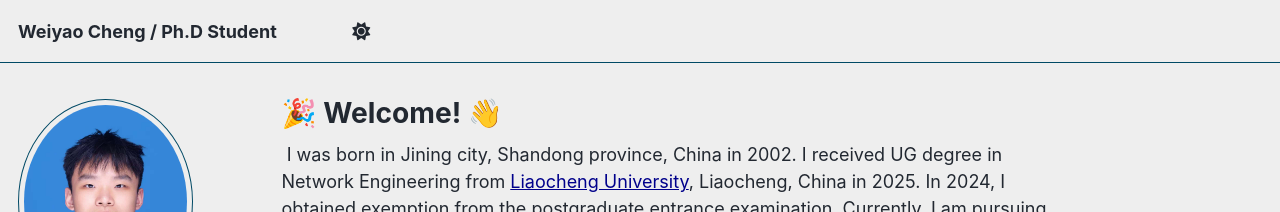
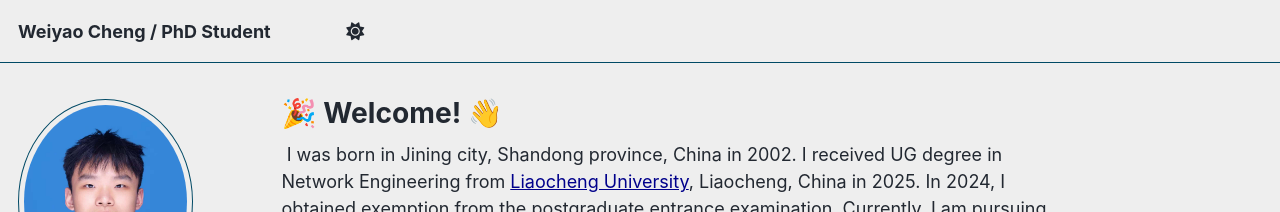
Before and after one commit to cwylcu080903/cwylcu080903.github.io, a Jekyll site: the page built from _pages/about.md, in a window 1280 px wide. Shown: the top 212 px of the page. Built offline with Jekyll 4.4.1, drawn with Linux system fonts in a browser that asks for light colours; some web fonts are replaced; a script bundle is joined from its source files by our own code; library files that are not in the unit come from our copies.

Commit message:
Update _config.yml

```diff
--- a/_config.yml
+++ b/_config.yml
@@ -9,7 +9,7 @@
 # Basic Site Settings
 locale                   : "Wuhan, China"
 site_theme               : "air" # the available themes options are "default", "air", "sunrise", "mint", "dirt" and "contrast"
-title                    : "Weiyao Cheng / Ph.D Student"
+title                    : "Weiyao Cheng / PhD Student"
 title_separator          : "-"
 name                     : &name "Weiyao Cheng"
 description              : &description "Weiyao Cheng's academic portfolio"   # Update this with a general description of your site, this is the default if not overridden by a page
```
